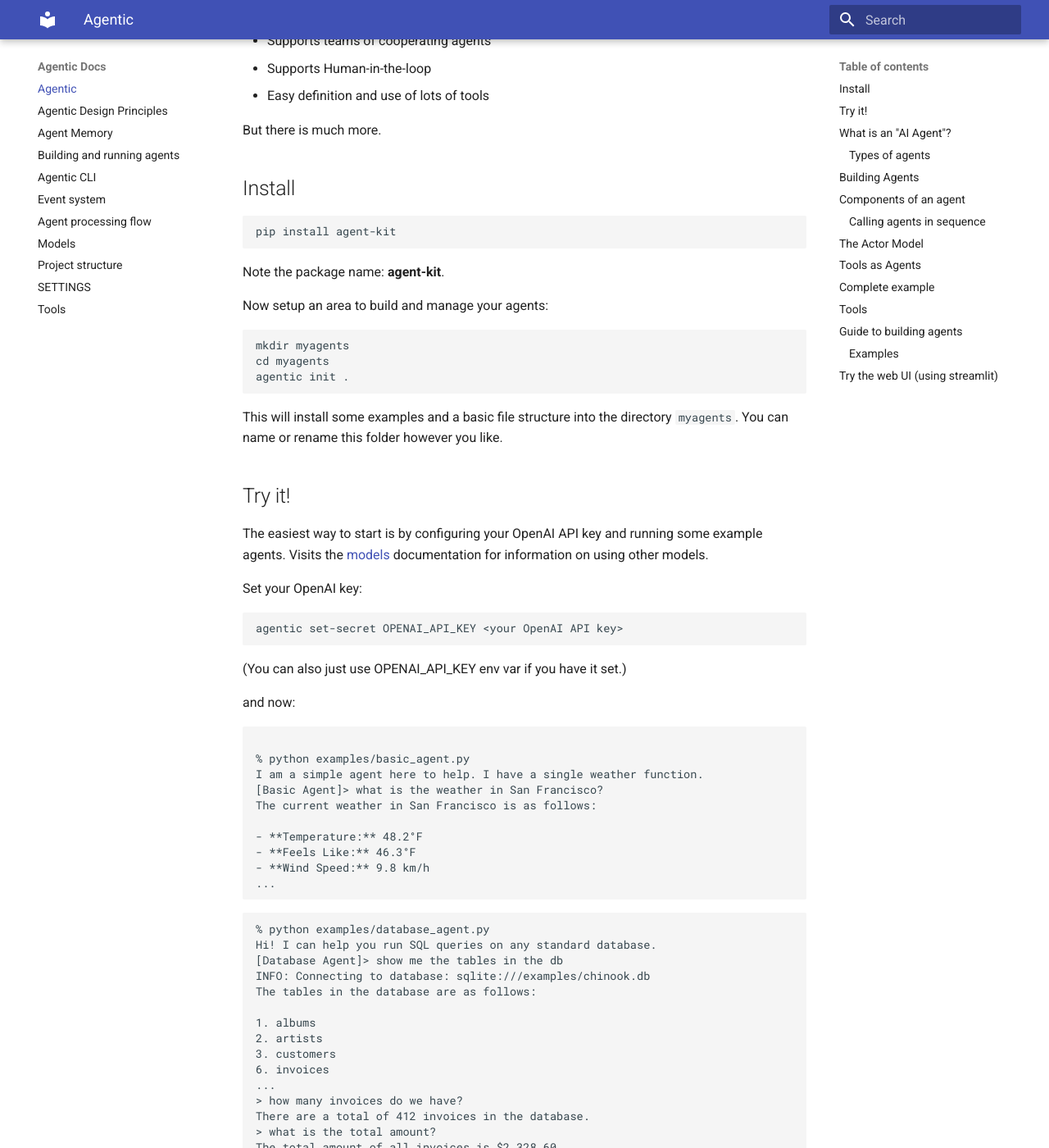
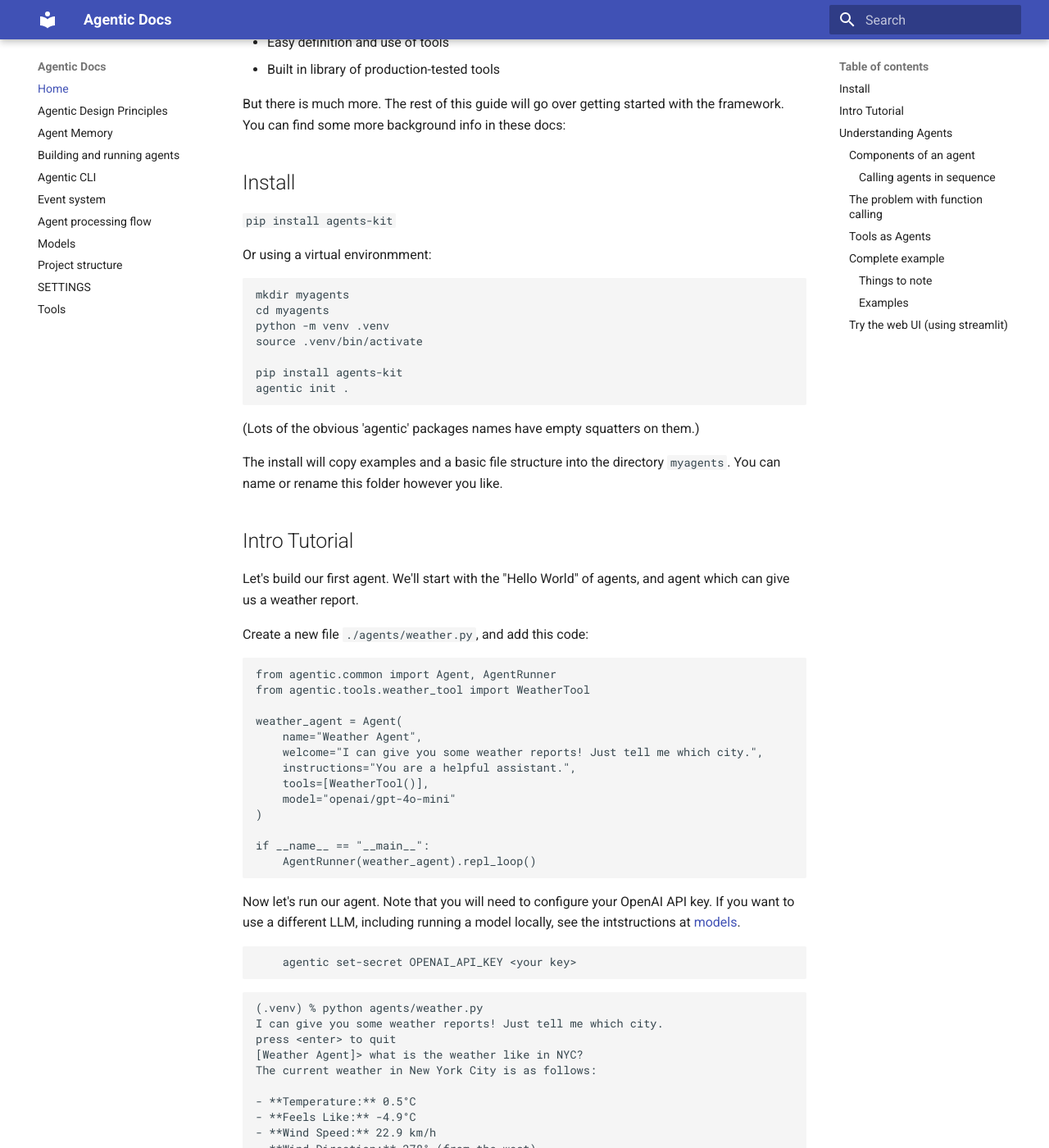
Before and after one commit to vivekd16/agentic, an MkDocs documentation site: the page built from docs/index.md, in a window 1280 px wide and 1400 px high, scrolled down 352 px. Shown: the whole window at 82% size. Built offline with MkDocs 1.6.1 and Material for MkDocs 9.7.7, drawn with Linux system fonts in a browser that asks for light colours; some of the changed text lies outside the part shown.

````diff
--- a/docs/index.md
+++ b/docs/index.md
@@ -8,86 +6,102 @@ defaults and best practices into the design, testing and deployment of agents.
 
 Some key features:
 
-- Approachable and simple to use
+- Approachable and simple to use, but flexible enough to support the most complex agents
 - Supports teams of cooperating agents
 - Supports Human-in-the-loop
-- Easy definition and use of lots of tools
+- Easy definition and use of tools
+- Built in library of production-tested tools
 
-But there is much more.
+But there is much more. The rest of this guide will go over getting started with the framework. You can find some more background
+info in these docs:
+
 
 
 ## Install
 
-    pip install agent-kit
+`pip install agents-kit`
 
-Note the package name: **agent-kit**.
+Or using a virtual environmment:
 
-Now setup an area to build and manage your agents:
+```sh
+mkdir myagents
+cd myagents
+python -m venv .venv
+source .venv/bin/activate
 
-    mkdir myagents
-    cd myagents
-    agentic init .
+pip install agents-kit
+agentic init .
+```
 
-This will install some examples and a basic file structure into the directory `myagents`. You can name
+(Lots of the obvious 'agentic' packages names have empty squatters on them.)
+
+The install will copy examples and a basic file structure into the directory `myagents`. You can name
 or rename this folder however you like.
 
-## Try it!
-The easiest way to start is by configuring your OpenAI API key and running some example agents.
-Visits the [models](./Models.md) documentation for information on using other models.
+## Intro Tutorial
 
-Set your OpenAI key:
+Let's build our first agent. We'll start with the "Hello World" of agents, and agent which can
+give us a weather report.
 
-    agentic set-secret OPENAI_API_KEY <your OpenAI API key>
-
-(You can also just use OPENAI_API_KEY env var if you have it set.)
-
-and now:
+Create a new file `./agents/weather.py`, and add this code:
 
 ```python
+from agentic.common import Agent, AgentRunner
+from agentic.tools.weather_tool import WeatherTool
 
-% python examples/basic_agent.py
-I am a simple agent here to help. I have a single weather function.
-[Basic Agent]> what is the weather in San Francisco?
-The current weather in San Francisco is as follows:
+weather_agent = Agent(
+    name="Weather Agent",
+    welcome="I can give you some weather reports! Just tell me which city.",
+    instructions="You are a helpful assistant.",
+    tools=[WeatherTool()],
+    model="openai/gpt-4o-mini"
+)
 
-- **Temperature:** 48.2°F
-- **Feels Like:** 46.3°F
-- **Wind Speed:** 9.8 km/h
-...
+if __name__ == "__main__":
+    AgentRunner(weather_agent).repl_loop()
 ```
 
-```python
-% python examples/database_agent.py
-Hi! I can help you run SQL queries on any standard database.
-[Database Agent]> show me the tables in the db
-INFO: Connecting to database: sqlite:///examples/chinook.db
-The tables in the database are as follows:
+Now let's run our agent. Note that you will need to configure your OpenAI API key. If you
+want to use a different LLM, including running a model locally, see the intstructions
+at [models](./docs/Models.md).
 
-1. albums
-2. artists
-3. customers
-6. invoices
-...
-> how many invoices do we have?
-There are a total of 412 invoices in the database.
-> what is the total amount?
-The total amount of all invoices is $2,328.60.
+```sh
+    agentic set-secret OPENAI_API_KEY <your key>
 ```
 
-## What is an "AI Agent"?
+```sh
+(.venv) % python agents/weather.py
+I can give you some weather reports! Just tell me which city.
+press <enter> to quit
+[Weather Agent]> what is the weather like in NYC?
+The current weather in New York City is as follows:
 
-An Agent is a semi-autonmous program powered by an LLM plus
-a set of "tools" which it uses to complete tasks or answer questions on your behalf.
+- **Temperature:** 0.5°C
+- **Feels Like:** -4.9°C
+- **Wind Speed:** 22.9 km/h
+- **Wind Direction:** 278° (from the west)
+- **Wind Gusts:** 45.0 km/h
+- **Precipitation:** 0.0 mm
+- **Cloud Cover:** 0%
+- **Relative Humidity:** 53%
+- **Visibility:** 37,000 m
+- **UV Index:** 0.0
+- **Daylight:** No (its currently dark)
 
-### Types of agents
+It seems to be quite cold with a significant wind chill factor.
+[openai/gpt-4o-mini: 2 calls, tokens: 162 -> 144, 0.02 cents, time: 3.81s tc: 0.02 c, ctx: 306]
+[Weather Agent]>
+```
 
-Some common types of agents include:
+That's it. We've created an agent, powered by the GPT-4o-mini LLM, and given it a tool which
+it can use to retrieve weather reports. (The weather info is provided by https://open-meteo.com.)
 
-- Conversational agents
-- Workflow automations
-- Deep reasoning agents
+Try running some of the other example agents to get a feel for the framework.
 
-## Building Agents
+Try `examples/database_agent.py` for a basic Text-to-SQL agent.
+
+
+# Understanding Agents
 
 Agentic agents by default use the LLM **ReAct** pattern. This means:
 
@@ -99,39 +113,6 @@ Agentic agents by default use the LLM **ReAct** pattern. This means:
     - generate text completion or tool call
         (platform executes tool call)
     - observe tool call results
-
-Here is the "Hello World" example of ReAct agents:
-
-```
-def weather_tool():
-    """ Returns the weather report """
-    return "The weather is nice today."
-
-agent = Agent(
-    name="Basic Agent",
-    welcome="I am a simple agent here to help. I have a single weather function.",
-    instructions="You are a helpful assistant.",
-    model="openai/gpt-4o-mini",
-    functions=[weather_tool],
-)
-
-AgentRunner(agent).repl_loop()
-```
-This will start a command prompt where you can interact with your agent. Each time you
-send a request the agent will run and process your request in a single **turn** and
-print the result:
-
-```python
-$ python examples/basic_agent.py
-I am a simple agent here to help. I have a single weather function.
-[Basic Agent]> hi there
-Hello! How can I assist you today?
-> what is the weather in SF?
-...
-[openai/gpt-4o-mini: 3 calls, tokens: 168 -> 143, 0.02 cents, time: 15.92s]
-```
-We can see at the end that our converstation made 3 calls to the OpenAI API, those
-calls took 15.92secs, and cost us 0.02 cents (2 hundredths of a penny).
 
 ## Components of an agent
 
@@ -174,42 +155,42 @@ producer = Agent(
 
 Treating agents as a `subroutine` is useful, but sometimes we want `pipeline` semantics
 where we want to invoke the next agent by "handing off" execution to that agent and
-not waiting for it to return. We can use a `Pipeline` construct to support this
-pattern:
+not waiting for it to return. We can just use the `handoff` property to do so:
 
 
 ```python
-from agentic import Pipeline
+from agentic import handoff
 
-pipeline = Pipeline(
-    Agent(
-        name="Producer",
-        welcome="This is the pipeline demo.",
-        instructions="Print the message 'I am A'",
-    ),
-    Agent(
-        name="Agent B",
-        instructions="Print the message 'and I am B'",
-    )
+agentA = Agent(
+    name="Producer",
+    welcome="This is the handoff demo.",
+    instructions="Print the message 'I am A', then call agent B. Afterwards print 'WARNING!'",
+    tools=[
+        handoff(Agent(
+            name="Agent B",
+            instructions="Print the msssage 'and I am B'",
+        ))
+    ],
 )
-AgentRunner(pipeline).run()
-```
 
-```
-$ python examples/handoff_demo.py
+python examples/handoff_demo.py
 This is the handoff demo.
 > run
 I am A
 and I am B
 >
 ```
+Without using `handoff` we would have seen the WARNING message printed from the root agent.
+Handoff can be useful if your sub-agent generates a lot of output, because normally that
+output when be fed back into AgentA as the `observation` step, which means both another
+inference call to pay for, and means that AgentA may summarize or alter the results.
 
-## The _Actor Model_
+
+## The problem with function calling
 
 Since the introduction of "function calling" by OpenAI, most frameworks have built around
-the idea of agent "tools" as functions. The function calling model works very well with
-web framework technologies which are designed around the synchronous request-response
-model of the HTTP protocol.
+the idea of agent "tools" as functions. Many have extended this idea to include calling
+agents calling other _agents as tools_.
 
 The problem is that function calling generally assumes synchronous semantics and strictly
 typed parameters and return values. Both of these make poor assumptions when dealing with
@@ -218,13 +199,9 @@ model (sending messages, and waiting for events) than a synchronous one. Strict
 is useful in compiled code, but LLMs are really best with text and language, not strict
 compiler types.
 
-Agentic uses the [Actor Model](https://en.wikipedia.org/wiki/Actor_model) which is a software
-architecture that long pre-dates (from 1973!) the rise of GenAI. The model was created as
-an architecture for building concurrent systems.
-
 As you start building more complex agents, you want them to run longer, be decomposable
-into multiple units, and have flexible behavior like stopping for human input. The actor
-model on which Agentic is built make these more complex use cases easy.
+into multiple units, and have flexible behavior like stopping for human input. Agentic
+is designed to make these more complex use cases easy.
 
 ## Tools as Agents
 
@@ -245,11 +222,14 @@ from agentic.tools import LinkedinTool, HumanInterruptTool
 
 researcher = Agent(
     name="Person Researcher",
+    welcome="I am your People Researcher. Who would you like to know more about?",
     instructions="""
 You do research on people. Given a name and a company:
 1. Search for matching profiles on linkedin.
-2. If you find multiple matches, then ask stop and ask the user for clarification.
-3. Once you have a single match, then prepare a background report on that person.
+2. If you find a single strong match, then prepare a background report on that person. Make sure
+to print the full report.
+3. If you find multiple matches, then ask stop and ask the user for clarification. Then go back to step 1.
+If you are missing info, then seek clarification from the user.
 """,
     model="openai://gpt-4o-mini",
     tools=[
@@ -257,7 +237,11 @@ You do research on people. Given a name and a company:
         HumanInterruptTool(),
         Agent(
             name = "Person Report Writer",
-            instructions="""...""",
+            instructions="""
+        You will receive the URL to a linkedin profile. Retrieve the profile and
+        write a background report on the person, focusing on their career progression
+        and current role.
+            """,
             tools=[LinkedinTool()],
             model="anthropic://claude-sonnet-3.5",
         )
@@ -316,23 +300,81 @@ Marc Benioff is the Chair and CEO of Salesforce, a leading cloud-based software
 ...
 ```
 
-Our agent starts by calling the `search_profiles` function on the
-`LinkedInTool`. When it finds multiple results it calls the `HumanInterruptTool`
-to request input.
+We call `start` to start our agent.
+Now we iteratively grab events from the agent until the turn is finished.
 
-Once the user answers the interrupt, then the agent resumes operating. It
-calls our "Person Report Writer" agent which retrieves the full LinkedIn
-profile and creates the person report.
+- The initial user prompt is passed to our Researcher agent. It considers
+its instructions and the user input. Based on this it generates
+a tool call to `LinkedinTool.search_profiles`.
+- The `search_profiles` function is called, and the result is returned
+to the agent, which "observes" this result and generates the next
+event (the "observation" event.)
+- The agent "loops" and determines that multiple profiles were returned,
+so it prints the list (emits output events with the text), and then
+creates a tool call to `get_human_input`.
+- The runner returns the interrupt event, return True from `event.requests_input()`
+to be the agent request. We print that request message, collect input from the user,
+and then call `continue_with` on the runner with the response. The human response
+will be returned as the value of the `get_human_input` tool call.
+- On `runner.next` the agent considers that we specified to check the first
+returned profile, so it generates
+a tool call to `call_person_report_writer` to create the report. If the user had
+responded "I don't know", then the agent could decide it can't go any further
+and just finish the turn.
+- The `call_person_report_writer` function now activates our "Person Report Writer"
+agent, with the profile URL as input, but in a new LLM context. This agent calls
+`get_profile` to get the full Linkedin profile, then writes the research report.
+- Finally the report is returned to the parent agent, which prints the results.
 
+### Things to note
 
-## Tools
+We have used the convenience `repl_loop` in `AgentRunner` to interface to our agent.
+But we can write our own loop (or API or whatever) to run our agent:
 
-Tools can be functions, instance methods, or other agents. See [Tools](Tools.md) for the
-overview of how to use tools with your agents.
+```python
 
-## Guide to building agents
+runner.start(command)
+for event in self.next():
+    print("Agent event: ", event)
+```
 
-Visit [Building Agents](./Building_Agents.md) for details on building your own agents.
+The `next` function will keep emitting events until the current turn of the agent is
+complete. Because you are getting fine-grained events as the agent runs, you can
+choose to do other things in the middle, including things like modifying the agent
+by giving it more tools. Even though this interface looks like the agent is
+"running" some thread (like in Langchain), in fact the agent runs step by step, generating
+events along the way, but it can stop at any time.
+
+Events have a `depth` attribute which indicates how deep is the agent that is
+generating the event. So the top agent generates `depth=0`, the first level
+sub-agent generates at `depth=1` and so forth.
+
+The list of tools on an agent should be modifiable at any time:
+
+    agent.add_tool(tool)
+    agent.remove_tool(tool)
+
+However, tools probably shouldn't modify the running agent directly. Safer that
+they publish events like `EnableTool` which can be handled properly by the
+framework (there might be security controls or what not).
+
+**RunContext**
+
+PydanticAI uses this object, and I have the same (same name!) in Supercog. Real tools
+will often want to retrieve bits of context like the current agent name, or running
+user, etc... An example of where we use this in SC is an "email_user" function which looks
+up the current user email in the RunContext.
+
+**Run state**
+
+Langgraph has a `state` notion, a dict that is passed between nodes. I have a feeling
+that this is poor encapsulation and probably leads to poor code. Letta has "memory blocks"
+which can be shared between agents, and this feels like probably a better design choice where
+you very explicitly decide to share state rather than just using tool inputs and outputs.
+
+A good example of this is if agent B needs to return a large chunk of info to agent A
+(like the contents of a file), then it could put the file to a memory block and
+return a reference to that block in its call response to agent A.
 
 ### Examples
 
````
Also changed, not shown: other parts of docs/index.md (+0 -2 lines), README.md (+34 -351 lines), 1 other file.
